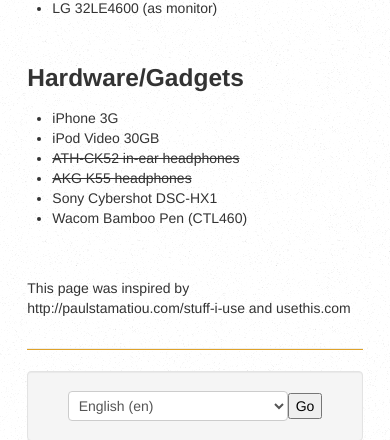
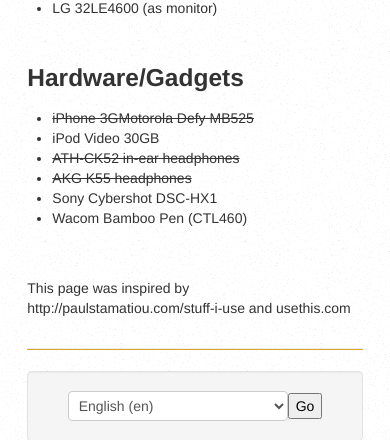
Before and after one commit to agnaldomarinho/juliobs, a Django app: page /stuff-i-use/ in a window 390 px wide. Shown: the part 879-1319 px from the top of the page. Run offline with Django 3.2, Linux system fonts and the light colour scheme; parts of the project's set-up code (start-up, migrations or seed data) failed here and were passed over; some libraries are stand-ins or nearby versions.

Commit message:
Troquei iPhone por Motorola

```diff
--- a/juliobs/templates/stuff_i_use.html
+++ b/juliobs/templates/stuff_i_use.html
@@ -48,7 +48,7 @@
 
     <br><h3>Hardware/Gadgets</h3>
     <ul>
-        <li>iPhone 3G
+        <li><del>iPhone 3G<del>Motorola Defy MB525
         <li>iPod Video 30GB
         <li><del>ATH-CK52 in-ear headphones</del>
         <li><del>AKG K55 headphones</del>
```
